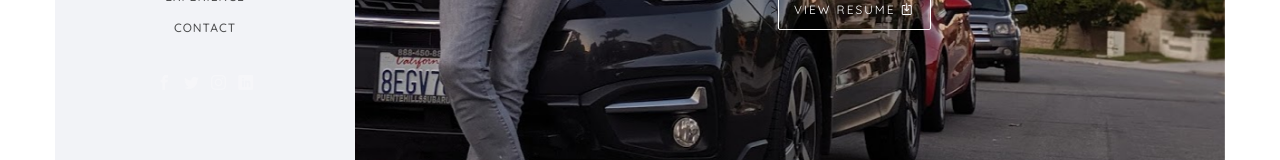
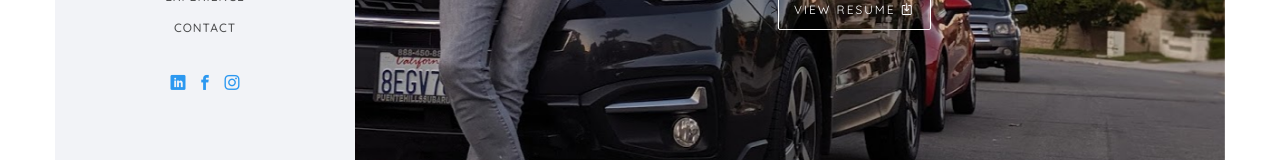
Before and after one commit to anderson-tsai/anderson-tsai.github.io, a plain HTML site: page index.html in a window 1280 px wide. Shown: the part 479-639 px from the top of the page. Drawn offline with nearby package versions, Linux system fonts and the light colour scheme; files whose address does not match are found by name; a web font is replaced by a local one.

Commit message:
Updated footer and links for contact

```diff
--- a/css/style.css
+++ b/css/style.css
@@ -208,7 +208,7 @@ figure {
         display: inline;
         list-style: none; }
         #colorlib-aside .colorlib-footer ul li a {
-          color: rgba(255, 255, 255, 0.3);
+          color: rgba(44, 152, 240);
           padding: 4px; }
           #colorlib-aside .colorlib-footer ul li a:hover, #colorlib-aside .colorlib-footer ul li a:active, #colorlib-aside .colorlib-footer ul li a:focus {
             text-decoration: none;
--- a/index.html
+++ b/index.html
@@ -78,10 +78,9 @@
 
 			<div class="colorlib-footer">
 				<ul>
-					<li><a href="#"><i class="icon-facebook2"></i></a></li>
-					<li><a href="#"><i class="icon-twitter2"></i></a></li>
-					<li><a href="#"><i class="icon-instagram"></i></a></li>
-					<li><a href="#"><i class="icon-linkedin2"></i></a></li>
+					<li><a href="https://www.linkedin.com/in/andersontsai/"><i class="icon-linkedin2"></i></a></li>
+					<li><a href="https://www.facebook.com/anderson.tsaai"><i class="icon-facebook2"></i></a></li>
+					<li><a href="https://www.instagram.com/anderson.tsai01/"><i class="icon-instagram"></i></a></li>
 				</ul>
 			</div>
 
```
Also changed, not shown: 4 other files.
